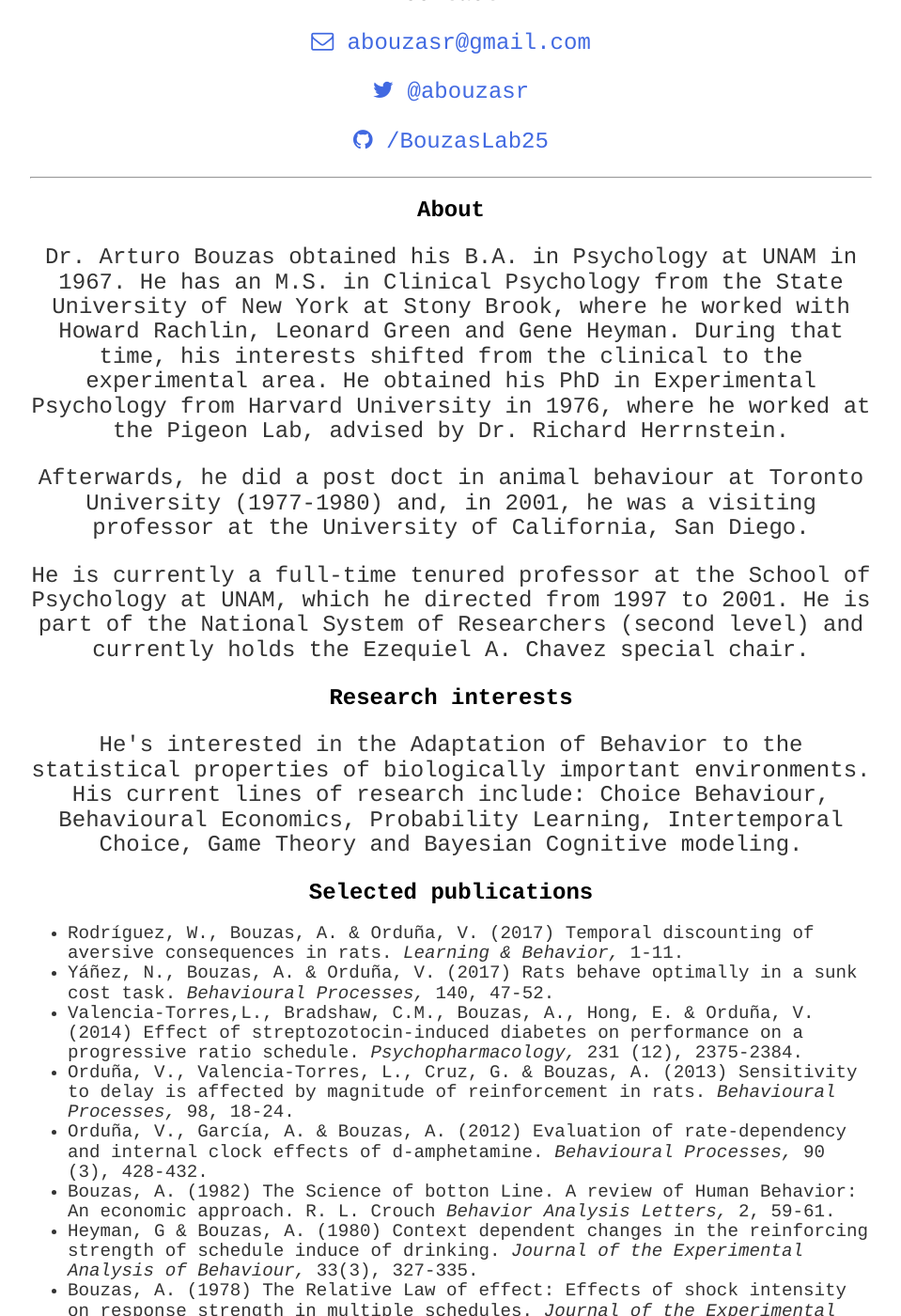
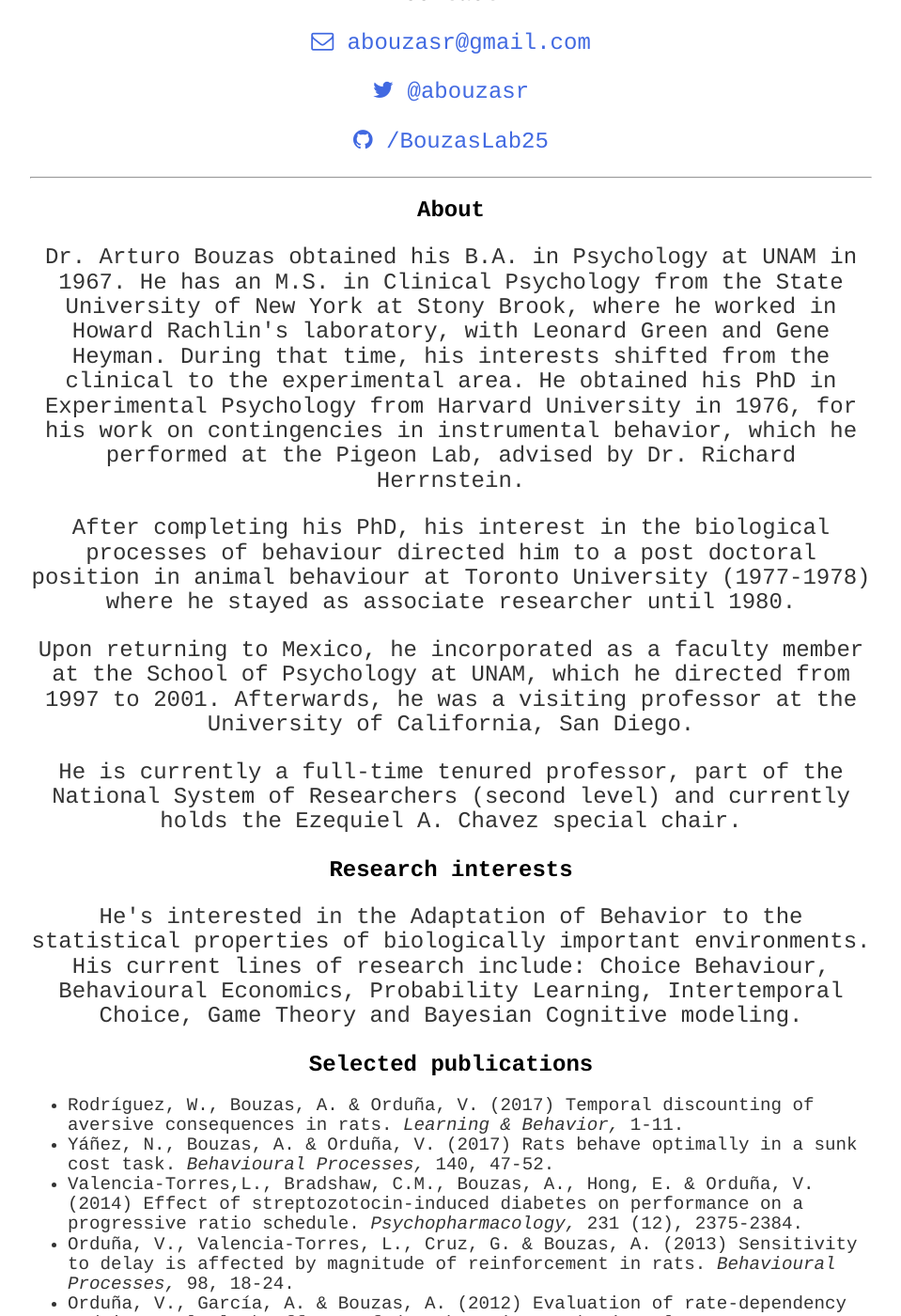
Before and after one commit to BouzasLab25/bouzaslab25.github.io, a Jekyll site: the page built from people/arturo.html, in a window 1280 px wide and 1400 px high, scrolled down 712 px. Shown: the whole window at 94% size, without its empty margins (160-1119 px from the left). Built offline with Jekyll 4.4.1, drawn with Linux system fonts in a browser that asks for light colours.

Commit message:
Update arturo.html

```diff
--- a/people/arturo.html
+++ b/people/arturo.html
@@ -22,11 +22,13 @@ title: Lab25 Arturo
 <hr>
  <h2>About</h2>
 
- <p> Dr. Arturo Bouzas obtained his B.A. in Psychology at UNAM in 1967. He has an M.S. in Clinical Psychology from the State University of New York at Stony Brook, where he worked with Howard Rachlin, Leonard Green and Gene Heyman. During that time, his interests shifted from the clinical to the experimental area. He obtained his PhD in Experimental Psychology from Harvard University in 1976, where he worked at the Pigeon Lab, advised by Dr. Richard Herrnstein. </p>
+ <p> Dr. Arturo Bouzas obtained his B.A. in Psychology at UNAM in 1967. He has an M.S. in Clinical Psychology from the State University of New York at Stony Brook, where he worked in Howard Rachlin's laboratory, with Leonard Green and Gene Heyman. During that time, his interests shifted from the clinical to the experimental area. He obtained his PhD in Experimental Psychology from Harvard University in 1976, for his work on contingencies in instrumental behavior, which he performed at the Pigeon Lab, advised by Dr. Richard Herrnstein. </p>
 
- <p>Afterwards, he did a post doct in animal behaviour at Toronto University (1977-1980) and, in 2001, he was a visiting professor at the University of California, San Diego. </p>
+ <p>After completing his PhD, his interest in the biological processes of behaviour directed him to a post doctoral position in animal behaviour at Toronto University (1977-1978) where he stayed as associate researcher until 1980.  </p>
 
- <p>He is currently a full-time tenured professor at the School of Psychology at UNAM, which he directed from 1997 to 2001. He is part of the National System of Researchers (second level) and currently holds the Ezequiel A. Chavez special chair. </p>
+ <p>Upon returning to Mexico, he incorporated as a faculty member at the School of Psychology at UNAM, which he directed from 1997 to 2001. Afterwards, he was a visiting professor at the University of California, San Diego. </p>
+
+<p>He is currently a full-time tenured professor, part of the National System of Researchers (second level) and currently holds the Ezequiel A. Chavez special chair. </p>
 
 <h2>Research interests</h2>
 <p>He's interested in the Adaptation of Behavior to the statistical properties of biologically important environments. His current lines of research include: Choice Behaviour, Behavioural Economics, Probability Learning, Intertemporal Choice, Game Theory and Bayesian Cognitive modeling. </p>
```
